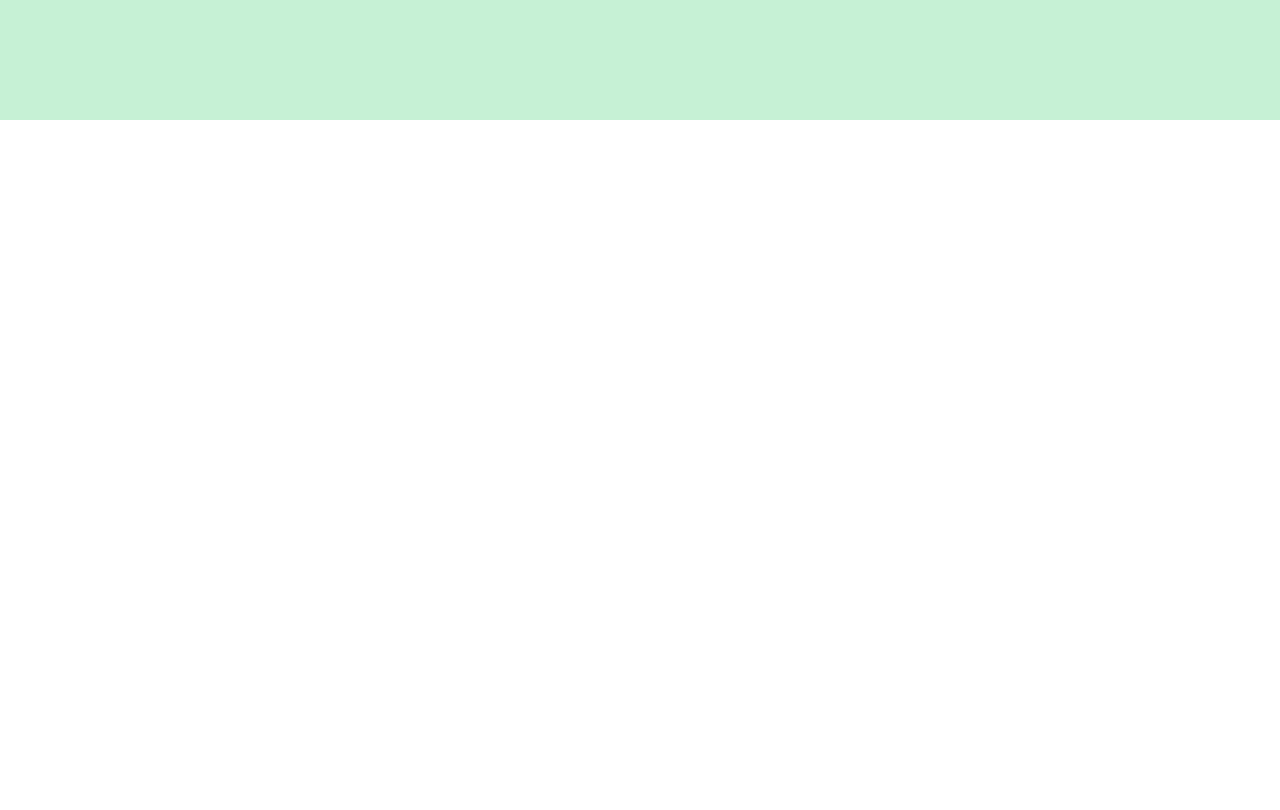
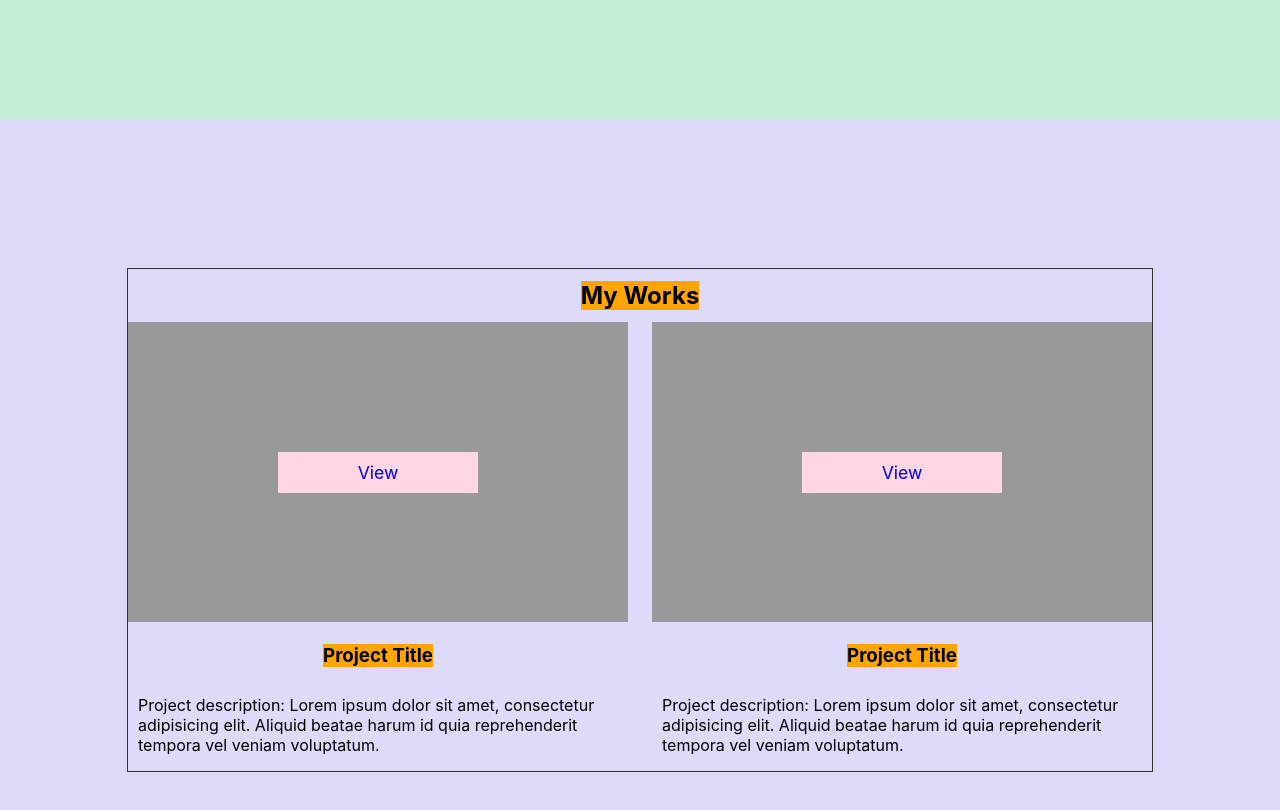
Before and after one commit to paraslov/my_portfolio, a React (Create React App) app: page / in a window 1280 px wide. Shown: the part 1560-2370 px from the top of the page. Before the commit the page ends 1680 px from the top, so only its background shows below. Built offline with nearby package versions, Linux system fonts and the light colour scheme.

Commit message:
Added Project component structure.

```diff
--- a/src/App.tsx
+++ b/src/App.tsx
@@ -3,6 +3,7 @@ import './App.css'
 import {Header} from './components/Header/Header'
 import {Main} from './components/Main/Main'
 import {Skills} from './components/Skills/Skills'
+import {Projects} from './components/Projects/Projects';
 
 const App = () => {
     return (
@@ -10,6 +11,7 @@ const App = () => {
             <Header/>
             <Main/>
             <Skills/>
+            <Projects />
         </div>
     );
 }
--- /dev/null
+++ b/src/components/Projects/Project/Project.module.css
@@ -0,0 +1,31 @@
+.projectItem {
+    width: 500px;
+    display: flex;
+    flex-direction: column;
+    justify-content: center;
+    align-items: center;
+    text-align: justify-all;
+}
+
+.projectImg {
+    width: 100%;
+    height: 300px;
+    background-color: #999;
+    display: flex;
+    justify-content: center;
+    align-items: center;
+    margin-bottom: 10px;
+}
+
+.viewProject {
+    width: 200px;
+    padding: 10px 0;
+    background-color: #ffd6e4;
+    text-align: center;
+    text-decoration: none;
+    font-size: 1.1rem;
+}
+
+.projectDescription {
+    padding: 0 10px;
+}
--- /dev/null
+++ b/src/components/Projects/Project/Project.tsx
@@ -0,0 +1,15 @@
+import React from 'react'
+import s from './Project.module.css'
+
+
+export const Project = () => {
+    return (
+        <div className={s.projectItem}>
+            <div className={s.projectImg}>
+                <a className={s.viewProject} href="#" >View</a>
+            </div>
+            <h3>Project Title</h3>
+            <p className={s.projectDescription}>Project description: Lorem ipsum dolor sit amet, consectetur adipisicing elit. Aliquid beatae harum id quia reprehenderit tempora vel veniam voluptatum.</p>
+        </div>
+    )
+}
--- /dev/null
+++ b/src/components/Projects/Projects.module.css
@@ -0,0 +1,16 @@
+.projectsBlock {
+    background-color: #dddbfa;
+}
+
+.projectsContainer {
+    flex-direction: column;
+    justify-content: flex-start;
+    align-items: center;
+}
+
+.projectsItems {
+    width: 100%;
+    display: flex;
+    justify-content: space-between;
+    align-items: center;
+}
--- /dev/null
+++ b/src/components/Projects/Projects.tsx
@@ -0,0 +1,19 @@
+import React from 'react'
+import s from './Projects.module.css'
+import commonStyles from '../../common/styles/style.module.css'
+import {Project} from './Project/Project';
+
+
+export const Projects = () => {
+    return (
+        <div className={`${s.projectsBlock} ${commonStyles.block}`}>
+            <div className={`${commonStyles.container} ${s.projectsContainer}`}>
+                <h2>My Works</h2>
+                <div className={s.projectsItems}>
+                    <Project />
+                    <Project />
+                </div>
+            </div>
+        </div>
+    )
+}
```
